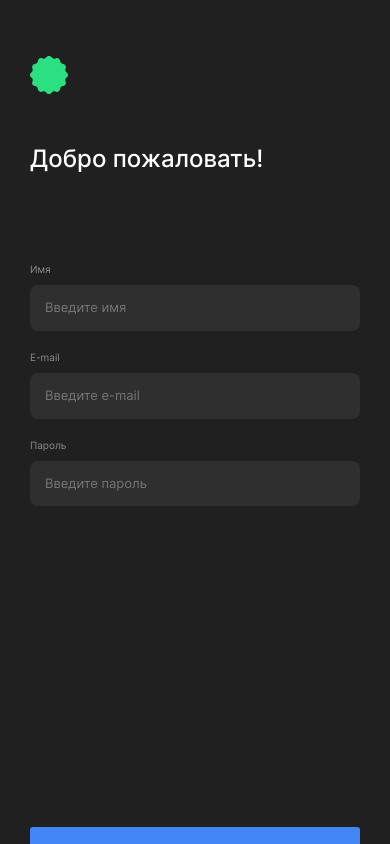
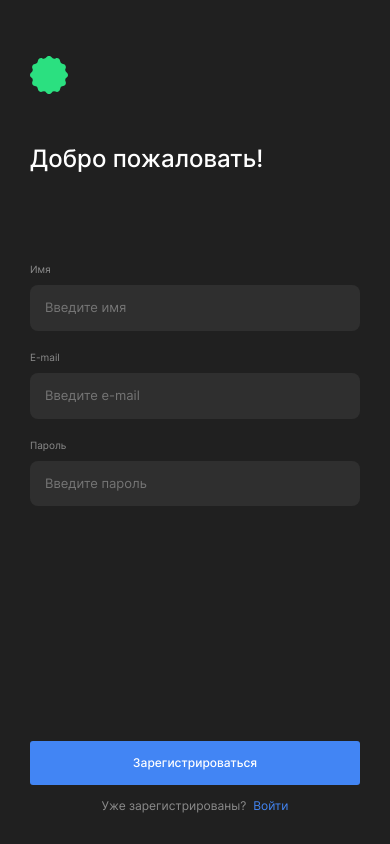
Before and after one commit to Zhdko/movies-explorer-frontend, a React (Create React App) app: page /signup in a window 390 px wide. Built offline with nearby package versions, Linux system fonts and the light colour scheme.

Commit message:
fix: Изменение логики отображения бокового меню

```diff
--- a/src/components/AuthForm/AuthForm.css
+++ b/src/components/AuthForm/AuthForm.css
@@ -77,7 +77,8 @@
 @media screen and (max-width: 480px) {
   .auth__container {
     height: 100%;
-    padding: 56px 30px 30px;
+    padding: 56px 30px 0;
+    box-sizing: border-box;
   }
   .auth__title {
     margin: 50px 0 80px;
@@ -92,6 +93,7 @@
   .auth__footer {
     gap: 7px;
     margin-top: 14px;
+    padding-bottom: 30px;
   }
 
   .auth__subtitle {
--- a/src/components/Header/AuthNavigation/AuthNavigation.css
+++ b/src/components/Header/AuthNavigation/AuthNavigation.css
@@ -42,14 +42,16 @@
 
 @media screen and (max-width: 768px) {
   .menu {
-    position: absolute;
+    position: fixed;
+    top: 0;
+    right: 0;
+    bottom: 0;
+    left: 0;
+    visibility: hidden;
+    z-index: 1;
     background-color: rgba(0, 0, 0, 0.3);
-    top: 0;
-    width: 100%;
-    right: -100%;
-    height: 100%;
-    transition: all 0.2s linear;
-    z-index: 1;
+    opacity: 0;
+    transition: opacity 0.2s linear;
   }
 
   .auth-navigation {
@@ -65,7 +67,7 @@
     position: absolute;
     top: 0;
     right: -100%;
-    transition: all 0.2s linear;
+    transition: all 0.3s ease-in-out;
   }
 
   .auth-navigation_opened {
@@ -78,7 +80,8 @@
   }
 
   .menu_opened {
-    right: 0;
+    visibility: visible;
+    opacity: 1;
   }
 
   .auth-navigation__link {
--- a/src/index.css
+++ b/src/index.css
@@ -7,7 +7,6 @@ html {
 
 .content {
   position: relative;
-  overflow: hidden;
   min-height: 100vh;
 }
 
```
